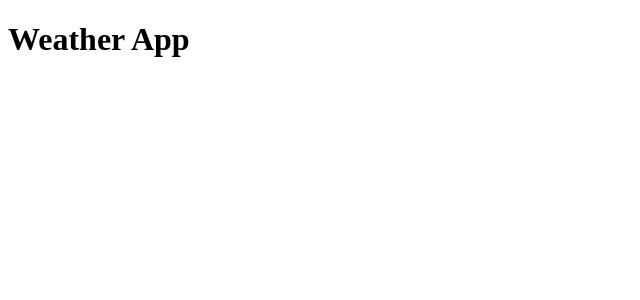
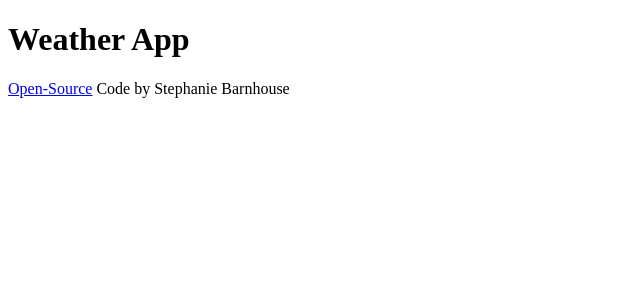
Before and after one commit to snbarnhouse/react-weather-app, a React (Create React App) app: page / in a window 1280 px wide. Shown: the top 300 px of the page, without its empty margins (0-640 px from the left). Built offline with nearby package versions, Linux system fonts and the light colour scheme.

Commit message:
Adding github repo link

```diff
--- a/src/App.js
+++ b/src/App.js
@@ -5,6 +5,16 @@
   return (
     <div className="App">
       <h1>Weather App</h1>
+      <footer>
+        <a
+          href="https://github.com/snbarnhouse/react-weather-app"
+          target="_blank"
+          rel="noreferrer"
+        >
+          Open-Source
+        </a>{" "} Code
+        by Stephanie Barnhouse
+      </footer>
     </div>
   );
 }
```
